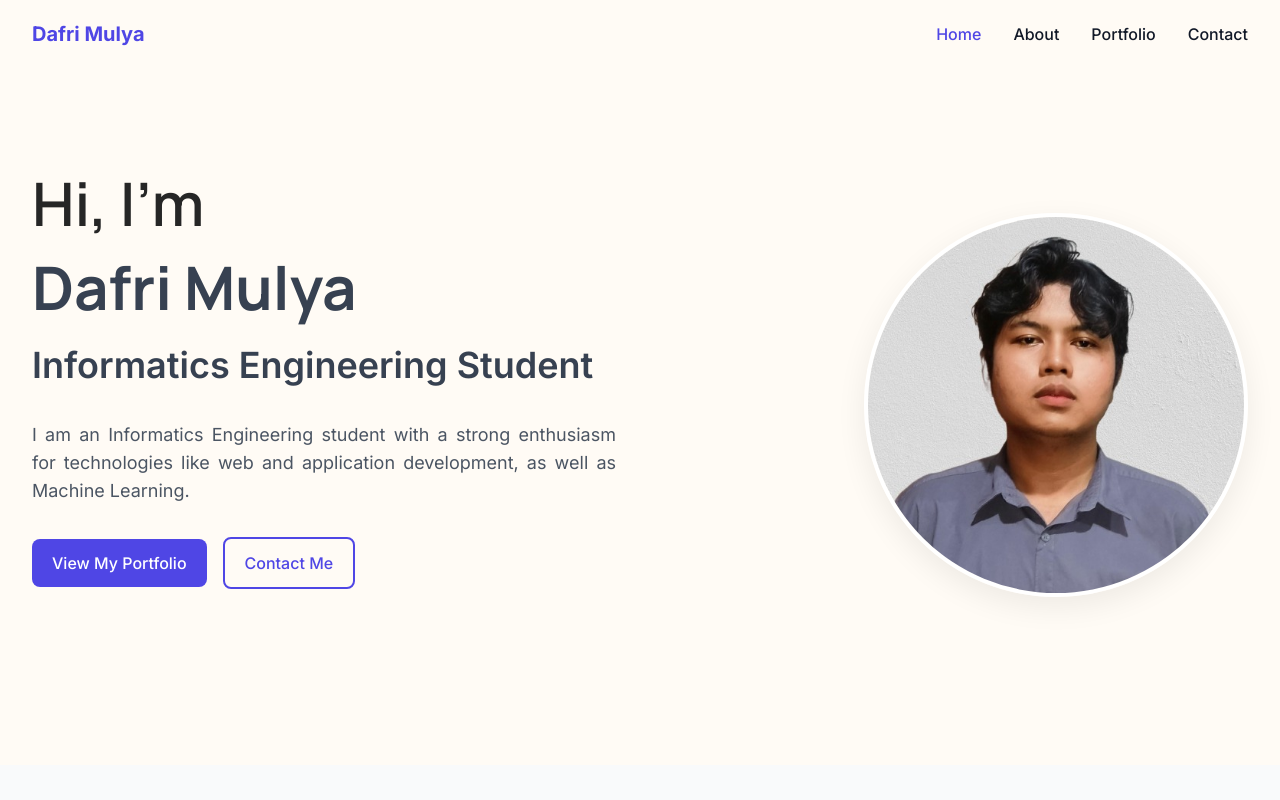
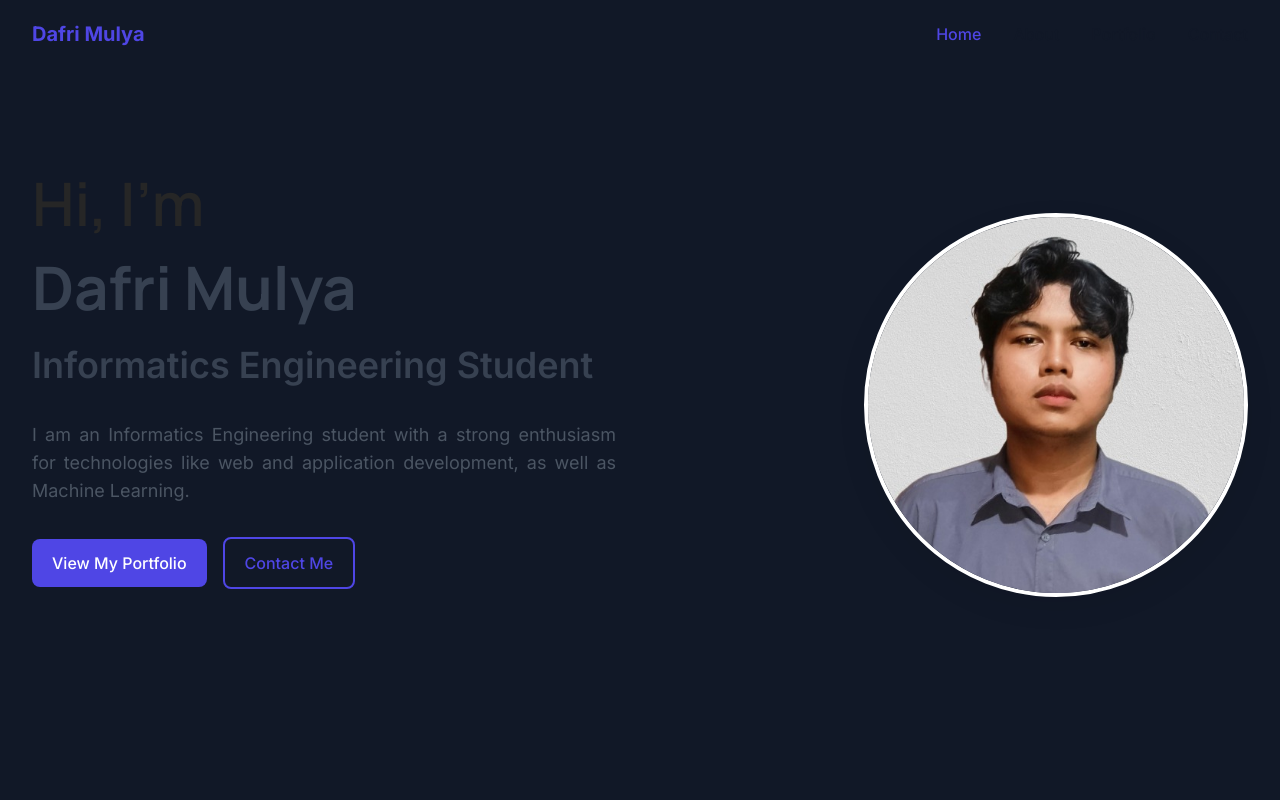
Before and after one commit to dafri91/my-portofolio, a Vue app: page / in a window 1280 px wide. Shown: the top 800 px of the page. Built offline with nearby package versions, Linux system fonts and the light colour scheme.

Commit message:
my portofolio

```diff
--- a/src/App.vue
+++ b/src/App.vue
@@ -25,10 +25,8 @@ watch(
 
 <template>
   <div
-    class="flex flex-col min-h-screen"
-    :class="[
-      themeStore.isDark ? 'bg-gray-900' : 'bg-[#FFFBF5]'
-    ]"
+    class="flex flex-col min-h-screen bg-gray-900"
+
   >
     <Navbar />
 
--- a/src/components/layout/Footer.vue
+++ b/src/components/layout/Footer.vue
@@ -17,7 +17,7 @@ const socialLinks = [
 </script>
 
 <template>
-  <footer class="bg-gray-50 dark:bg-gray-800 pt-12 pb-8 mt-8">
+  <footer class="bg-gray-800 dark:bg-gray-800 pt-12 pb-8 mt-8">
     <div class="container-custom">
       <div class="grid grid-cols-1 md:grid-cols-4 gap-8 mb-8">
         <div class="md:col-span-2">
--- a/src/components/layout/Navbar.vue
+++ b/src/components/layout/Navbar.vue
@@ -56,7 +56,7 @@ onUnmounted(() => {
 
 <template>
 <header
-  class="fixed top-0 left-0 right-0 z-50 transition-all duration-300 bg-[#FFFBF5] dark:bg-gray-900 dark:bg-none"
+  class="fixed top-0 left-0 right-0 z-50 transition-all duration-300 bg-gray-900 dark:bg-gray-900 dark:bg-none"
   :class="[
     scrolled ? 'py-3 backdrop-blur-md shadow-md' : 'py-5',
     navbarVisible ? 'translate-y-0' : '-translate-y-full'
@@ -141,5 +141,5 @@ onUnmounted(() => {
   </header>
 
   <!-- Spacer to prevent content from hiding under fixed navbar -->
-  <div class="h-16 sm:h-20"></div>
+  <div class="h-16 sm:h-20 bg-gray-900 "></div>
 </template>
--- a/src/components/sections/AboutPreview.vue
+++ b/src/components/sections/AboutPreview.vue
@@ -24,7 +24,7 @@ const skills = [
 const { isVisible, targetRef } = useIntersectionObserver({ threshold: 0.17 })
 </script>
 <template>
-  <section class="section bg-gray-50 dark:bg-gray-800/30">
+  <section class="section bg-gray-900 dark:bg-gray-800/30">
     <div class="container-custom">
           <div class="max-w-3xl mx-auto text-center mb-16">
             <h2 class="mb-4 text-center text-black dark:text-white">About Me</h2>
--- a/src/components/sections/ContactCTA.vue
+++ b/src/components/sections/ContactCTA.vue
@@ -9,7 +9,7 @@ const navigateToContact = () => {
 </script>
 
 <template>
-  <section class="py-20  bg-[#FFFBF5] dark:bg-primary-700 dark:text-white text-black">
+  <section class="py-20  bg-gray-700 dark:bg-primary-700 dark:text-white text-black">
     <div class="container-custom text-center">
       <h2 class="text-3xl sm:text-4xl font-bold mb-6">Let's Work Together</h2>
       <p class="text-lg max-w-2xl mx-auto mb-10 dark:text-white text-black/90">
--- a/src/components/sections/HeroSection.vue
+++ b/src/components/sections/HeroSection.vue
@@ -44,7 +44,7 @@ onMounted(() => {
 </script>
 
 <template>
-<section class=" mt-4 md:mt-[-35px]  relative min-h-[90vh] flex items-center bg-[#FFFBF5] dark:bg-gray-900 dark:bg-none">
+<section class=" mt-4 md:mt-[-35px]  relative min-h-[90vh] flex items-center bg-gray-900 dark:bg-gray-900 dark:bg-none">
     <div class="absolute inset-0 bg-gradient-to-tr from-primary-50/50 to-secondary-50/20 dark:from-gray-950 dark:to-gray-900 -z-10"></div>
 
     <div class="container-custom">
--- a/src/components/sections/PortfolioPreview.vue
+++ b/src/components/sections/PortfolioPreview.vue
@@ -15,7 +15,7 @@ const previewProjects = portfolioStore.projects.slice(0, 3);
 </script>
 
 <template>
-  <section class="section">
+  <section class="section bg-gray-900">
     <div class="container-custom">
       <div class="max-w-3xl mx-auto text-center mb-16">
         <h2 class="mb-4 dark:text-white text-black">Featured Projects</h2>
--- a/src/pages/About.vue
+++ b/src/pages/About.vue
@@ -212,7 +212,7 @@ watch(showModal, (val) => {
 </script>
 
 <template>
-  <div ref="pageRef" class="bg-gray-50 dark:bg-gray-950 min-h-screen py-12 px-4">
+  <div ref="pageRef" class="bg-gray-950 dark:bg-gray-950 min-h-screen py-12 px-4">
     <div class="container mx-auto max-w-6xl">
       <!-- Hero Section -->
       <section class="flex flex-col md:flex-row items-center md:items-center gap-10 mb-5">
--- a/src/pages/Home.vue
+++ b/src/pages/Home.vue
@@ -79,7 +79,7 @@ useMotion(contactRef, {
 </script>
 
 <template>
-  <div class="min-h-screen bg-hero-gradient bg-grid text-white">
+  <div class="min-h-screen bg-hero-gradient bg-grid bg-gray-900 text-white">
     <!-- Hero Section -->
     <div ref="heroRef">
       <HeroSection />
```
